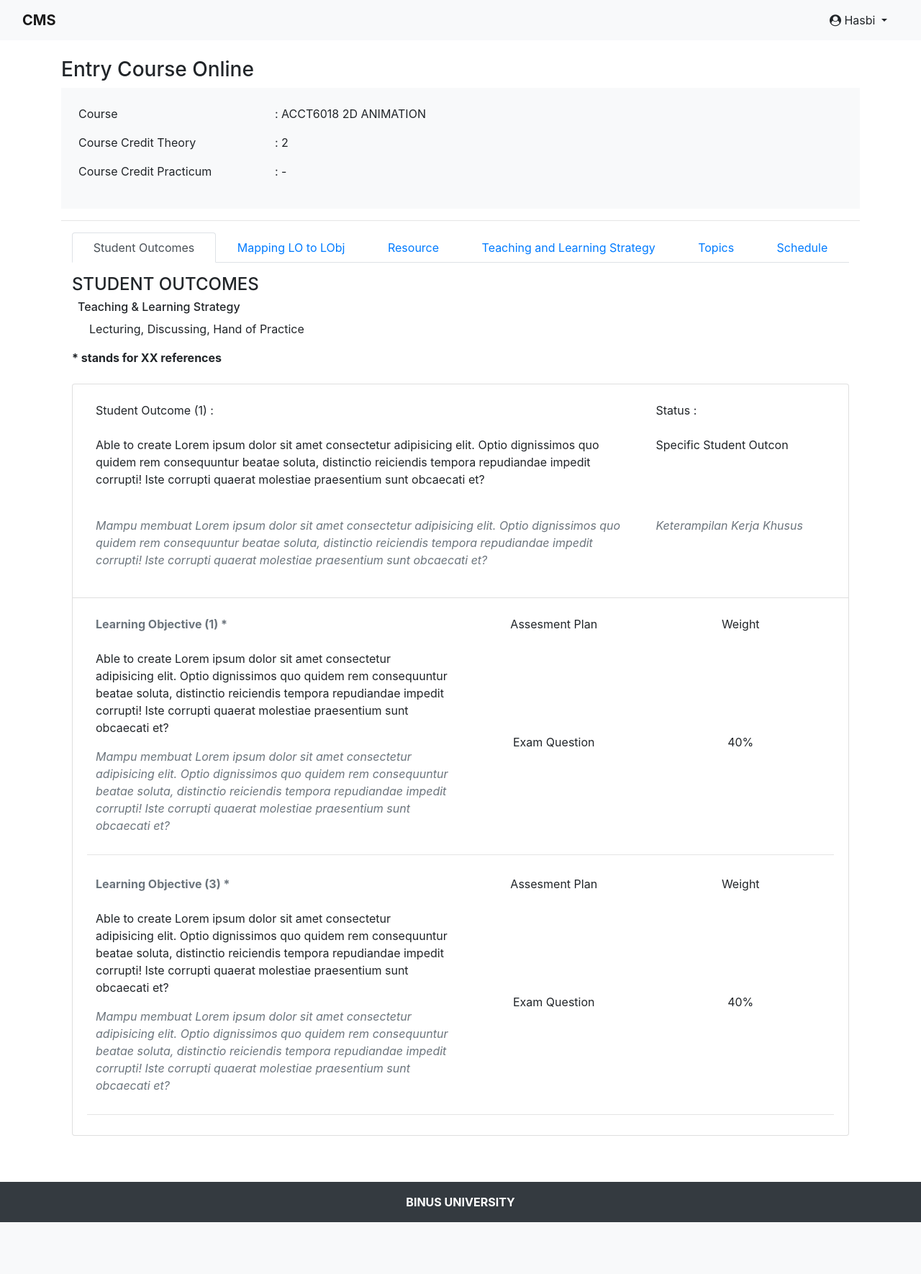
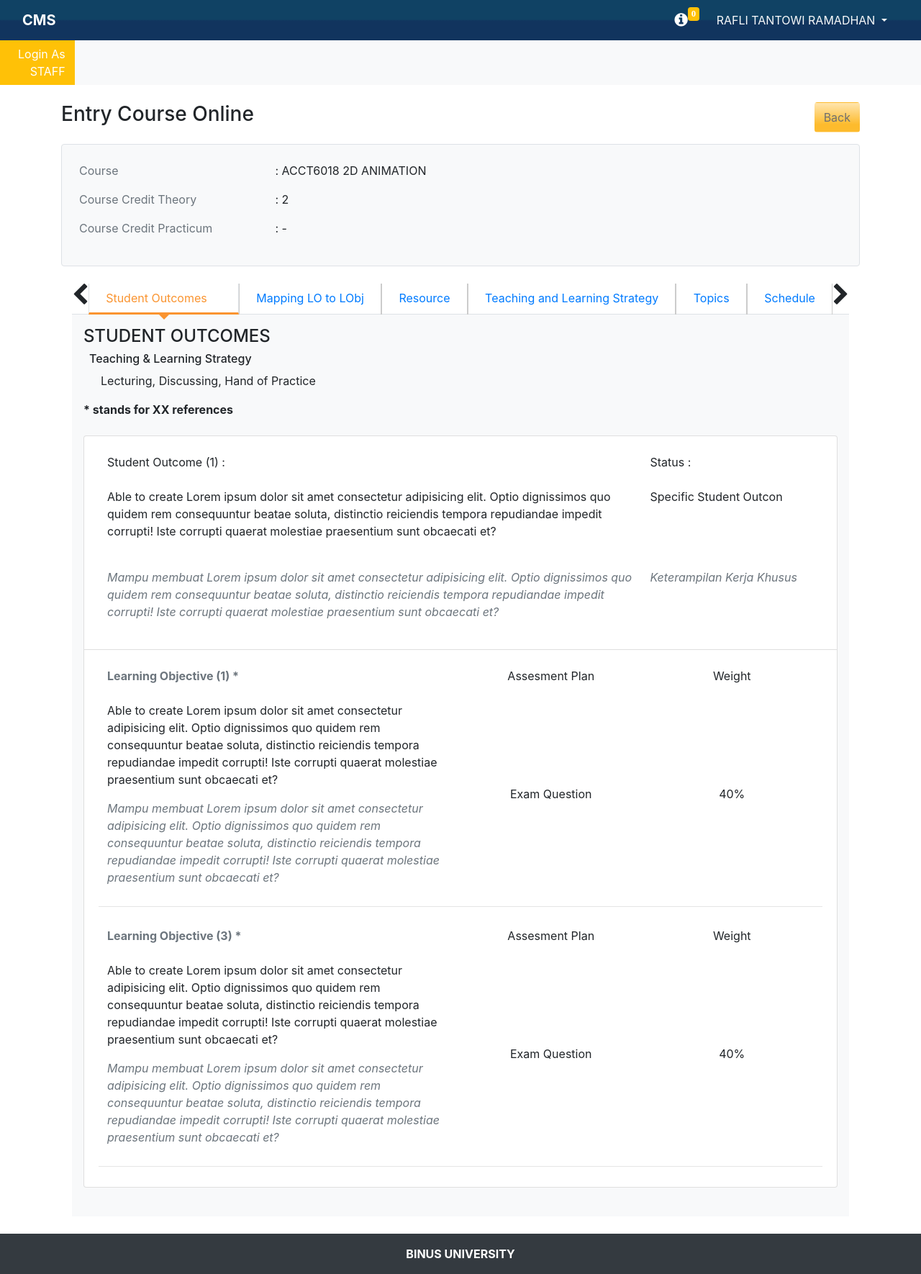
Before and after one commit to noobs07/CMS-binus, a CodeIgniter app: page /database/ in a window 1280 px wide. Shown: the whole page at 72% size. Before the commit the page ends 1698 px from the top, so only its background shows below. Run offline with CodeIgniter, Linux system fonts and the light colour scheme.

Commit message:
feat(styles) : update new styling

```diff
--- a/application/config/database.php
+++ b/application/config/database.php
@@ -76,7 +76,7 @@ $query_builder = TRUE;
 $db['default'] = array(
 	'dsn'	=> '',
 	'hostname' => 'localhost',
-	'username' => '',
+	'username' => 'root',
 	'password' => '',
 	'database' => '',
 	'dbdriver' => 'mysqli',
--- a/application/views/konten/cms.php
+++ b/application/views/konten/cms.php
@@ -1,34 +1,42 @@
 <?php $this->load->view('layout_home/header'); ?>
+
 <body>
-
-  <nav class=" navbar navbar-light bg-light justify-content-between">
+	<nav class=" navbar navbar-dark bg-headnav justify-content-between">
 		<div class="container-fluid">
 			<a href="#">
 				<b class="navbar-brand">CMS</b>
 			</a>
-
+			<div class="d-flex align-items-center">
+				<i type="button" class="fa fa-info-circle fa-lg text-white mx-4 c-pointer" aria-hidden="true">
+					<span class="badge badge-warning notify-badge">0</span>
+				</i>
 				<span class="nav-item dropdown">
-        <a class="nav-link dropdown-toggle text-decoration-none text-body" href="#" id="navbarDropdown" role="button"
-          data-toggle="dropdown" aria-haspopup="true" aria-expanded="false">
-          <i class="fa fa-user-circle" aria-hidden="true"></i>
-          Hasbi
+					<a class="nav-link dropdown-toggle text-decoration-none text-uppercase text-light" href="#"
+						id="navbarDropdown" role="button" data-toggle="dropdown" aria-haspopup="true"
+						aria-expanded="false">
+						Rafli Tantowi Ramadhan
 					</a>
 					<div class="dropdown-menu" aria-labelledby="navbarDropdown">
 						<a class="dropdown-item" href="#">Logout</a>
-
 					</div>
 				</span>
 			</div>
-
+		</div>
 	</nav>
 
+	<div class="bg-light">
+		<button class="btn-warning btn rounded-0 text-white text-right pl-4">Login As <br> STAFF</button>
+	</div>
+
 	<div class="container my-4">
+		<div class="d-flex justify-content-between my-3">
 			<h3>Entry Course Online</h3>
-
-    <div class="container bg-light p-4">
+			<button type="button" class="btn btn-yellow">Back</button>
+		</div>
+		<div class="container bg-light p-4 border rounded">
 			<div class="row">
 				<div class="col-sm-3">
-          <p>Course</p>
+					<p class="text-muted">Course</p>
 				</div>
 				<div class="col-sm-9">
 					<p> : ACCT6018 2D ANIMATION</p>
@@ -36,7 +44,7 @@
 			</div>
 			<div class="row">
 				<div class="col-sm-3">
-          <p>Course Credit Theory</p>
+					<p class="text-muted">Course Credit Theory</p>
 				</div>
 				<div class="col-sm-9">
 					<p> : 2</p>
@@ -44,7 +52,7 @@
 			</div>
 			<div class="row">
 				<div class="col-sm-3">
-          <p>Course Credit Practicum</p>
+					<p class="text-muted">Course Credit Practicum</p>
 				</div>
 				<div class="col-sm-9">
 					<p> : -</p>
@@ -52,30 +60,36 @@
 			</div>
 		</div>
 
-    <hr>
-
-    <div class="container">
+		<div class="container my-4">
 			<div class="row">
 				<div class="col-12">
 					<nav>
-            <div class="nav nav-tabs nav-fill" id="nav-tab" role="tablist">
-              <a class="nav-item nav-link active" id="nav-outcomes-tab" data-toggle="tab" href="#nav-outcomes"
-                role="tab" aria-controls="nav-outcomes" aria-selected="true">Student Outcomes</a>
-              <a class="nav-item nav-link " id="nav-mapping-tab" data-toggle="tab" href="#nav-mapping" role="tab"
-                aria-controls="nav-mapping" aria-selected="false">Mapping LO to LObj</a>
-              <a class="nav-item nav-link" id="nav-resource-tab" data-toggle="tab" href="#nav-resource" role="tab"
-                aria-controls="nav-resource" aria-selected="false">Resource</a>
-              <a class="nav-item nav-link" id="nav-teaching-tab" data-toggle="tab" href="#nav-teaching" role="tab"
-                aria-controls="nav-teaching" aria-selected="false">Teaching and Learning Strategy</a>
-              <a class="nav-item nav-link" id="nav-topics-tab" data-toggle="tab" href="#nav-topics" role="tab"
-                aria-controls="nav-topics" aria-selected="false">Topics</a>
-              <a class="nav-item nav-link" id="nav-schedule-tab" data-toggle="tab" href="#nav-schedule" role="tab"
-                aria-controls="nav-schedule" aria-selected="false">Schedule</a>
+						<div class="nav nav-tabs border-bottom nav-fill d-flex align-content-center" id="nav-tab"
+							role="tablist">
+							<i class="fa fa-2x fa-chevron-left" aria-hidden="true"></i>
+
+							<a class="nav-item nav-link active" id="nav-outcomes-tab" data-toggle="tab"
+								href="#nav-outcomes" role="tab" aria-controls="nav-outcomes"
+								aria-selected="true">Student Outcomes</a>
+							<a class="nav-item nav-link " id="nav-mapping-tab" data-toggle="tab" href="#nav-mapping"
+								role="tab" aria-controls="nav-mapping" aria-selected="false">Mapping LO to LObj</a>
+							<a class="nav-item nav-link" id="nav-resource-tab" data-toggle="tab" href="#nav-resource"
+								role="tab" aria-controls="nav-resource" aria-selected="false">Resource</a>
+							<a class="nav-item nav-link" id="nav-teaching-tab" data-toggle="tab" href="#nav-teaching"
+								role="tab" aria-controls="nav-teaching" aria-selected="false">Teaching and Learning
+								Strategy</a>
+							<a class="nav-item nav-link" id="nav-topics-tab" data-toggle="tab" href="#nav-topics"
+								role="tab" aria-controls="nav-topics" aria-selected="false">Topics</a>
+							<a class="nav-item nav-link" id="nav-schedule-tab" data-toggle="tab" href="#nav-schedule"
+								role="tab" aria-controls="nav-schedule" aria-selected="false">Schedule</a>
+
+							<i class="fa fa-2x fa-chevron-right" aria-hidden="true"></i>
+
 						</div>
 					</nav>
-          <div class="tab-content p-3 px-sm-0" id="nav-tabContent">
-
-            <div class="tab-pane fade show active" id="nav-outcomes" role="tabpanel" aria-labelledby="nav-outcomes-tab">
+					<div class="tab-content p-3 bg-light" id="nav-tabContent">
+						<div class="tab-pane fade show active" id="nav-outcomes" role="tabpanel"
+							aria-labelledby="nav-outcomes-tab">
 
 							<!-- content of student outcomes -->
 							<h4>STUDENT OUTCOMES</h4>
@@ -98,10 +112,13 @@
 										<tbody>
 											<tr>
 												<td class="w-75">
-                          <p> Able to create Lorem ipsum dolor sit amet consectetur adipisicing elit. Optio dignissimos
+													<p> Able to create Lorem ipsum dolor sit amet consectetur
+														adipisicing elit. Optio dignissimos
 														quo
-                            quidem rem consequuntur beatae soluta, distinctio reiciendis tempora repudiandae impedit
-                            corrupti! Iste corrupti quaerat molestiae praesentium sunt obcaecati et? </p>
+														quidem rem consequuntur beatae soluta, distinctio reiciendis
+														tempora repudiandae impedit
+														corrupti! Iste corrupti quaerat molestiae praesentium sunt
+														obcaecati et? </p>
 												</td>
 												<td class="w-25">
 													<p> Specific Student Outcon </p>
@@ -109,13 +126,17 @@
 											</tr>
 											<tr>
 												<td class="w-75">
-                          <i class="text-secondary"> Mampu membuat Lorem ipsum dolor sit amet consectetur adipisicing
+													<i class="text-secondary"> Mampu membuat Lorem ipsum dolor sit amet
+														consectetur adipisicing
 														elit. Optio dignissimos
 														quo
-                            quidem rem consequuntur beatae soluta, distinctio reiciendis tempora repudiandae impedit
-                            corrupti! Iste corrupti quaerat molestiae praesentium sunt obcaecati et? </i>
+														quidem rem consequuntur beatae soluta, distinctio reiciendis
+														tempora repudiandae impedit
+														corrupti! Iste corrupti quaerat molestiae praesentium sunt
+														obcaecati et? </i>
 												</td>
-                        <td class="w-25"><i class="text-secondary"> Keterampilan Kerja Khusus </i></td>
+												<td class="w-25"><i class="text-secondary"> Keterampilan Kerja Khusus
+													</i></td>
 											</tr>
 										</tbody>
 									</table>
@@ -133,16 +154,22 @@
 										<tbody>
 											<tr>
 												<td class="w-50">
-                          <p> Able to create Lorem ipsum dolor sit amet consectetur adipisicing elit. Optio dignissimos
+													<p> Able to create Lorem ipsum dolor sit amet consectetur
+														adipisicing elit. Optio dignissimos
 														quo
-                            quidem rem consequuntur beatae soluta, distinctio reiciendis tempora repudiandae impedit
-                            corrupti! Iste corrupti quaerat molestiae praesentium sunt obcaecati et? </p>
+														quidem rem consequuntur beatae soluta, distinctio reiciendis
+														tempora repudiandae impedit
+														corrupti! Iste corrupti quaerat molestiae praesentium sunt
+														obcaecati et? </p>
 
-                          <i class="text-secondary"> Mampu membuat Lorem ipsum dolor sit amet consectetur adipisicing
+													<i class="text-secondary"> Mampu membuat Lorem ipsum dolor sit amet
+														consectetur adipisicing
 														elit. Optio dignissimos
 														quo
-                            quidem rem consequuntur beatae soluta, distinctio reiciendis tempora repudiandae impedit
-                            corrupti! Iste corrupti quaerat molestiae praesentium sunt obcaecati et? </i>
+														quidem rem consequuntur beatae soluta, distinctio reiciendis
+														tempora repudiandae impedit
+														corrupti! Iste corrupti quaerat molestiae praesentium sunt
+														obcaecati et? </i>
 												</td>
 												<td class="w-25 text-center align-middle">Exam Question</td>
 												<td class="w-25 text-center align-middle">40%</td>
@@ -161,16 +188,22 @@
 										<tbody>
 											<tr>
 												<td class="w-50">
-                          <p> Able to create Lorem ipsum dolor sit amet consectetur adipisicing elit. Optio dignissimos
+													<p> Able to create Lorem ipsum dolor sit amet consectetur
+														adipisicing elit. Optio dignissimos
 														quo
-                            quidem rem consequuntur beatae soluta, distinctio reiciendis tempora repudiandae impedit
-                            corrupti! Iste corrupti quaerat molestiae praesentium sunt obcaecati et? </p>
+														quidem rem consequuntur beatae soluta, distinctio reiciendis
+														tempora repudiandae impedit
+														corrupti! Iste corrupti quaerat molestiae praesentium sunt
+														obcaecati et? </p>
 
-                          <i class="text-secondary"> Mampu membuat Lorem ipsum dolor sit amet consectetur adipisicing
+													<i class="text-secondary"> Mampu membuat Lorem ipsum dolor sit amet
+														consectetur adipisicing
 														elit. Optio dignissimos
 														quo
-                            quidem rem consequuntur beatae soluta, distinctio reiciendis tempora repudiandae impedit
-                            corrupti! Iste corrupti quaerat molestiae praesentium sunt obcaecati et? </i>
+														quidem rem consequuntur beatae soluta, distinctio reiciendis
+														tempora repudiandae impedit
+														corrupti! Iste corrupti quaerat molestiae praesentium sunt
+														obcaecati et? </i>
 												</td>
 												<td class="w-25 text-center align-middle">Exam Question</td>
 												<td class="w-25 text-center align-middle">40%</td>
@@ -218,29 +251,37 @@
 
 										<tr>
 											<td class="width-100p">LOBj 1.1</td>
-                      <td class="width-300p "> Able to Lorem, ipsum dolor sit amet consectetur adipisicing
+											<td class="width-300p "> Able to Lorem, ipsum dolor sit amet consectetur
+												adipisicing
 												elit. Ab
 												quibusdam
 												consequatur
 												minima, iusto libero, nam dicta doloremque quidem quod fuga quam </td>
 											<td class="width-100p">
-                        <span class="fa fa-times times1" lobj="1.1" lo="1" onclick="add(this,1)"></span>
-                        <span class="fa fa-times times2" lobj="1.1" lo="1" onclick="add(this,2)"></span>
+												<span class="fa fa-times times1" lobj="1.1" lo="1"
+													onclick="add(this,1)"></span>
+												<span class="fa fa-times times2" lobj="1.1" lo="1"
+													onclick="add(this,2)"></span>
 											</td>
 											<td class="width-100p">
-                        <span class="fa fa-times times1" lobj="1.1" lo="2" onclick="add(this,1)"></span>
-                        <span class="fa fa-times times2" lobj="1.1" lo="2" onclick="add(this,2)"></span>
+												<span class="fa fa-times times1" lobj="1.1" lo="2"
+													onclick="add(this,1)"></span>
+												<span class="fa fa-times times2" lobj="1.1" lo="2"
+													onclick="add(this,2)"></span>
 											</td>
 											<td class="width-100p">
-                        <span class="fa fa-times times1" lobj="1.1" lo="3" onclick="add(this,1)"></span>
-                        <span class="fa fa-times times2" lobj="1.1" lo="3" onclick="add(this,2)"></span>
+												<span class="fa fa-times times1" lobj="1.1" lo="3"
+													onclick="add(this,1)"></span>
+												<span class="fa fa-times times2" lobj="1.1" lo="3"
+													onclick="add(this,2)"></span>
 											</td>
 											<td class="width-100p"></td>
 											<td class="width-100p"></td>
 											<td class="width-100p"></td>
 											<td class="width-100p"></td>
 											<td class="width-100p">
-                        <button type="button" class="btn btn-primary btn-sm  btn-block">Save</button>
+												<button type="button"
+													class="btn btn-yellow btn-sm  btn-block">Save</button>
 											</td>
 										</tr>
 
@@ -250,14 +291,17 @@
 
 										<tr>
 											<td class="width-100p"> LOBj 1.2</td>
-                      <td class="width-300p "> Able to Lorem, ipsum dolor sit amet consectetur adipisicing
+											<td class="width-300p "> Able to Lorem, ipsum dolor sit amet consectetur
+												adipisicing
 												elit. Ab
 												quibusdam
 												consequatur
 												minima, iusto libero, nam dicta doloremque quidem quod fuga quam </td>
 											<td class="width-100p">
-                        <span class="fa fa-times times1" lobj="1.2" lo="1" onclick="add(this,1)"></span>
-                        <span class="fa fa-times times2" lobj="1.2" lo="1" onclick="add(this,2)"></span>
+												<span class="fa fa-times times1" lobj="1.2" lo="1"
+													onclick="add(this,1)"></span>
+												<span class="fa fa-times times2" lobj="1.2" lo="1"
+													onclick="add(this,2)"></span>
 											</td>
 											<td class="width-100p"></td>
 											<td class="width-100p"></td>
@@ -266,7 +310,8 @@
 											<td class="width-100p"></td>
 											<td class="width-100p"></td>
 											<td class="width-100p">
-                        <button type="button" class="btn btn-primary btn-sm  btn-block align-middle">Save</button>
+												<button type="button"
+													class="btn btn-yellow btn-sm  btn-block align-middle">Save</button>
 											</td>
 										</tr>
 
@@ -276,7 +321,8 @@
 
 										<tr>
 											<td class="width-100p"> LOBj 1.3</td>
-                      <td class="width-300p "> Able to Lorem, ipsum dolor sit amet consectetur adipisicing
+											<td class="width-300p "> Able to Lorem, ipsum dolor sit amet consectetur
+												adipisicing
 												elit. Ab
 												quibusdam
 												consequatur
@@ -291,8 +337,8 @@
 											<td class="width-100p"></td>
 											<td class="width-100p"></td>
 											<td class="width-100p text-center">
-                        <button type="button" class="btn btn-warning btn-sm "> <i class="fa fa-pencil"
-                            aria-hidden="true"></i> </button>
+												<button type="button" class="btn btn-yellow btn-sm "> <i
+														class="fa fa-pencil" aria-hidden="true"></i> </button>
 											</td>
 										</tr>
 
@@ -357,14 +403,25 @@
 				let fa_lo = fa[i].getAttribute("lo")
 				let fa_lobj = fa[i].getAttribute("lobj")
 				if (fa_lo === lo && fa_lobj === lobj) {
-          if (sno === 1 && $(fa[i]).hasClass("times2")) {
+					console.log(fa[i])
+					if (sno === 1) {
+						if ($(fa[i]).hasClass("times2")) {
+							$(fa[i]).removeClass("checked")
+						} else {
+							if ($(fa[i]).hasClass("checked")) {
 								$(fa[i]).removeClass("checked")
 							} else {
 								$(fa[i]).addClass("checked")
 							}
 						}
+					} else {
+						console.log(fa[i])
+						$(fa[i]).addClass("checked")
 					}
 				}
+			}
+		}
+
 	</script>
 
 </body>
--- a/assets/styles/styles.css
+++ b/assets/styles/styles.css
@@ -56,3 +56,54 @@ td {
 .icon-size {
 	font-size: 87px;
 }
+
+.nav-link.active {
+	border-top: none;
+	border-left: none;
+	border-right: none;
+	border-bottom: 3px solid #fa9430 !important;
+	color: #fa9430 !important;
+}
+
+nav > div a.nav-item.nav-link.active:after {
+	content: "";
+	position: relative;
+	bottom: -40px;
+	left: -40%;
+	border: 10px solid transparent;
+	border-top-color: #fa9430;
+}
+
+a.nav-item.nav-link {
+	border: none;
+	border-radius: 0;
+	border-left: 1px solid #cccccc;
+	border-right: 1px solid #cccccc;
+}
+
+.bg-headnav {
+	background: rgb(17, 52, 94);
+	background: linear-gradient(
+		0deg,
+		rgba(17, 52, 94, 1) 48%,
+		rgba(16, 66, 100, 1) 52%
+	);
+}
+
+.btn-yellow {
+	background: rgb(253, 187, 45);
+	background: linear-gradient(
+		0deg,
+		rgba(253, 187, 45, 1) 25%,
+		rgba(255, 229, 174, 1) 100%
+	);
+	color: #6f6f6f;
+}
+
+.notify-badge {
+	position: absolute;
+	top: 10px;
+	text-align: center;
+	color: white;
+	font-size: 0.8rem;
+}
```
Lines whose indentation alone changed are shown as unchanged.
